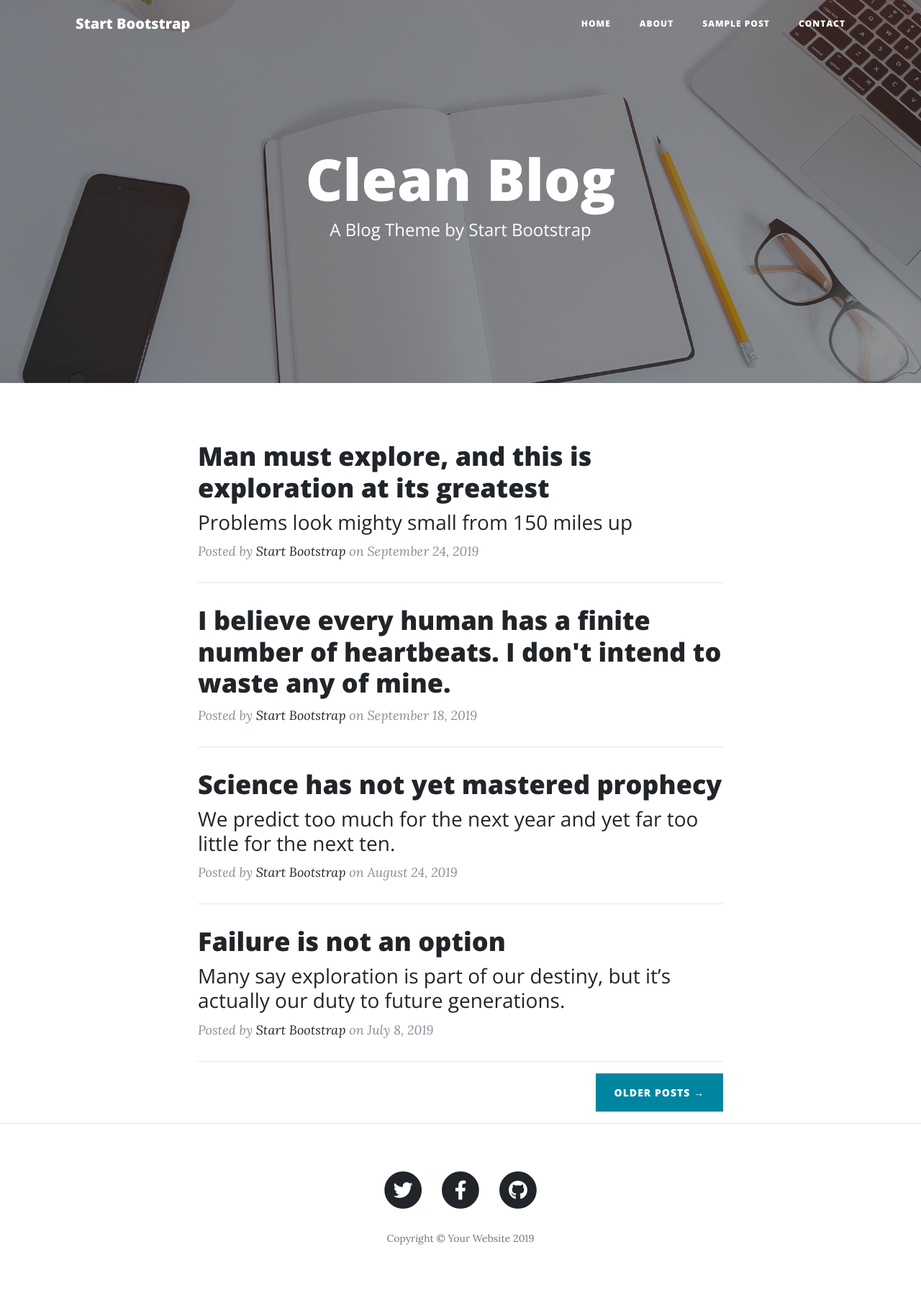
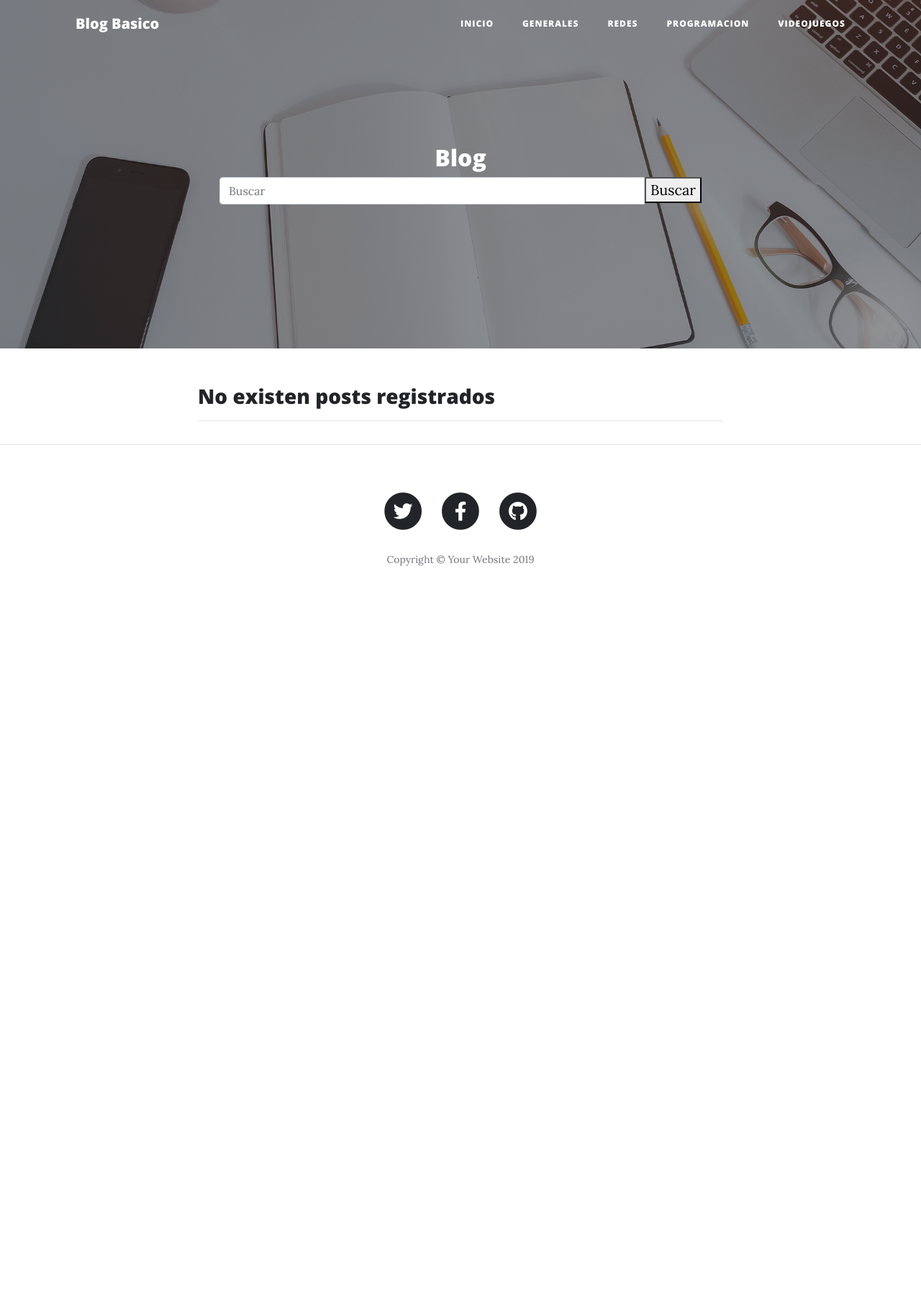
Before and after one commit to waltergauto/Blog, a Django app: page / in a window 1280 px wide. Shown: the whole page at 72% size. After the commit the page ends 786 px from the top, so only its background shows below. Run offline with Django 3.2, Linux system fonts and the light colour scheme; some libraries are stand-ins or nearby versions.

Commit message:
Se agrega el template principal (index.html) del Blog

```diff
--- a/Blog/templates/index.html
+++ b/Blog/templates/index.html
@@ -9,7 +9,11 @@
   <meta name="description" content="">
   <meta name="author" content="">
 
-  <title>Clean Blog - Start Bootstrap Theme</title>
+  <title>
+	  {% block titulo %}
+	    Blog
+	  {% endblock titulo %}
+  </title>
 
   <!-- Bootstrap core CSS -->
   <link href="{% static 'vendor/bootstrap/css/bootstrap.min.css' %}" rel="stylesheet">
@@ -29,7 +33,7 @@
   <!-- Navigation -->
   <nav class="navbar navbar-expand-lg navbar-light fixed-top" id="mainNav">
     <div class="container">
-      <a class="navbar-brand" href="index.html">Start Bootstrap</a>
+      <a class="navbar-brand" href="{% url 'blog:index' %}">Blog Basico</a>
       <button class="navbar-toggler navbar-toggler-right" type="button" data-toggle="collapse" data-target="#navbarResponsive" aria-controls="navbarResponsive" aria-expanded="false" aria-label="Toggle navigation">
         Menu
         <i class="fas fa-bars"></i>
@@ -37,16 +41,19 @@
       <div class="collapse navbar-collapse" id="navbarResponsive">
         <ul class="navbar-nav ml-auto">
           <li class="nav-item">
-            <a class="nav-link" href="index.html">Home</a>
+            <a class="nav-link" href="{% url 'blog:index' %}">Inicio</a>
           </li>
 	      <li class="nav-item">
-            <a class="nav-link" href="about.html">About</a>
+            <a class="nav-link" href="{% url 'blog:generales' %}">Generales</a>
           </li>
           <li class="nav-item">
-            <a class="nav-link" href="post.html">Sample Post</a>
+            <a class="nav-link" href="{% url 'blog:redes' %}">Redes</a>
           </li>
 	      <li class="nav-item">
-            <a class="nav-link" href="contact.html">Contact</a>
+            <a class="nav-link" href="{% url 'blog:programacion' %}">Programacion</a>
+          </li>
+          <li class="nav-item">
+            <a class="nav-link" href="{% url 'blog:videojuegos' %}">Videojuegos</a>
           </li>
         </ul>
       </div>
@@ -54,87 +61,100 @@
   </nav>
 
   <!-- Page Header -->
-  <header class="masthead" style="background-image: url('img/home-bg.jpg')">
+  <header class="masthead" style="background-image: url(
+  {% block imagen %}
+  '{% static 'img/home-bg.jpg' %}'
+  {% endblock imagen %}
+  )">
     <div class="overlay"></div>
     <div class="container">
       <div class="row">
         <div class="col-lg-8 col-md-10 mx-auto">
           <div class="site-heading">
-            <h1>Clean Blog</h1>
-            <span class="subheading">A Blog Theme by Start Bootstrap</span>
+            <h2>
+	            {% block titulo_principal %}
+	            Blog
+                {% endblock titulo_principal %}
+            </h2>
+	        {% block barra_busqueda %}
+	        <div class="container">
+		        <div class="row">
+			        <div class="col-md-12 search">
+				        <form method="get">
+					        <div id="custom-search-input">
+						        <div class="input-group col-md-12">
+							        <input type="text" class="form-control" placeholder="Buscar" name="buscar" value="{{ request.GET.buscar }}">
+							        <span class="input-group-list">
+								        <i class="icon icon-search"></i>
+								        <button type="submit" class="boton btn-pimary">Buscar</button>
+									<span>
+						        </div>
+					        </div>
+				        </form>
+			        </div>
+		        </div>
+	        </div>
+	        {% endblock barra_busqueda %}
           </div>
         </div>
       </div>
     </div>
   </header>
-
+ {% block contenido %}
   <!-- Main Content -->
   <div class="container">
     <div class="row">
       <div class="col-lg-8 col-md-10 mx-auto">
+	      {% if posts %}
+	      {% for post in posts %}
 		      <div class="post-preview">
-          <a href="post.html">
+		          <a href="{% url 'blog:detalle_post' post.slug %}">
 		            <h2 class="post-title">
-              Man must explore, and this is exploration at its greatest
+			            {{ post.titulo }}
 		            </h2>
 		            <h3 class="post-subtitle">
-              Problems look mighty small from 150 miles up
+		              {{ post.descripcion }}
 		            </h3>
 		          </a>
-          <p class="post-meta">Posted by
-            <a href="#">Start Bootstrap</a>
-            on September 24, 2019</p>
+			      <p class="post-meta">Escrito por <strong>{{ post.autor }}</strong> el {{ post.fecha_creacion }}</p>
 		        </div>
+	      {% endfor %}
+	      {% else %}
+	        <h3>No existen posts registrados</h3>
+	      {% endif%}
         <hr>
-        <div class="post-preview">
-          <a href="post.html">
-            <h2 class="post-title">
-              I believe every human has a finite number of heartbeats. I don't intend to waste any of mine.
-            </h2>
-          </a>
-          <p class="post-meta">Posted by
-            <a href="#">Start Bootstrap</a>
-            on September 18, 2019</p>
-        </div>
-        <hr>
-        <div class="post-preview">
-          <a href="post.html">
-            <h2 class="post-title">
-              Science has not yet mastered prophecy
-            </h2>
-            <h3 class="post-subtitle">
-              We predict too much for the next year and yet far too little for the next ten.
-            </h3>
-          </a>
-          <p class="post-meta">Posted by
-            <a href="#">Start Bootstrap</a>
-            on August 24, 2019</p>
-        </div>
-        <hr>
-        <div class="post-preview">
-          <a href="post.html">
-            <h2 class="post-title">
-              Failure is not an option
-            </h2>
-            <h3 class="post-subtitle">
-              Many say exploration is part of our destiny, but it’s actually our duty to future generations.
-            </h3>
-          </a>
-          <p class="post-meta">Posted by
-            <a href="#">Start Bootstrap</a>
-            on July 8, 2019</p>
-        </div>
-        <hr>
-        <!-- Pager -->
-        <div class="clearfix">
-          <a class="btn btn-primary float-right" href="#">Older Posts &rarr;</a>
-        </div>
       </div>
     </div>
   </div>
 
+  <div class="row">
+	  <div class="col-md-12 col-lg-12 col-sm-12 col-xs12">
+		  <div class="col-md-6 col-sm-6 col-lg-6 col-xs-6 float-left">
+			  {% if posts.has_previous %}
+			    <div class="clearfix">
+				    <a href="?page={{ posts.previous_page_number }}{% if request.GET.search %}&q={{ request.GET.search }} %}{% endif %}" class="btn btn-primary float-left">Anterior</a>
+			    </div>
+			  {% endif %}
+		  </div>
+	  </div>
+  </div>
+
+  <div class="row">
+	  <div class="col-md-12 col-lg-12 col-sm-12 col-xs12">
+		  <div class="col-md-6 col-sm-6 col-lg-6 col-xs-6 float-right">
+			  {% if posts.has_next %}
+			    <div class="clearfix">
+				    <a href="?page={{ posts.next_page_number }}{% if request.GET.search %}&q={{ request.GET.search }} %}{% endif %}" class="btn btn-primary float-right">Siguiente</a>
+			    </div>
+			  {% endif %}
+		  </div>
+	  </div>
+  </div>
+
+
+
   <hr>
-
+  {% endblock contenido %}
   <!-- Footer -->
   <footer>
     <div class="container">
```
Lines whose indentation alone changed are shown as unchanged.
